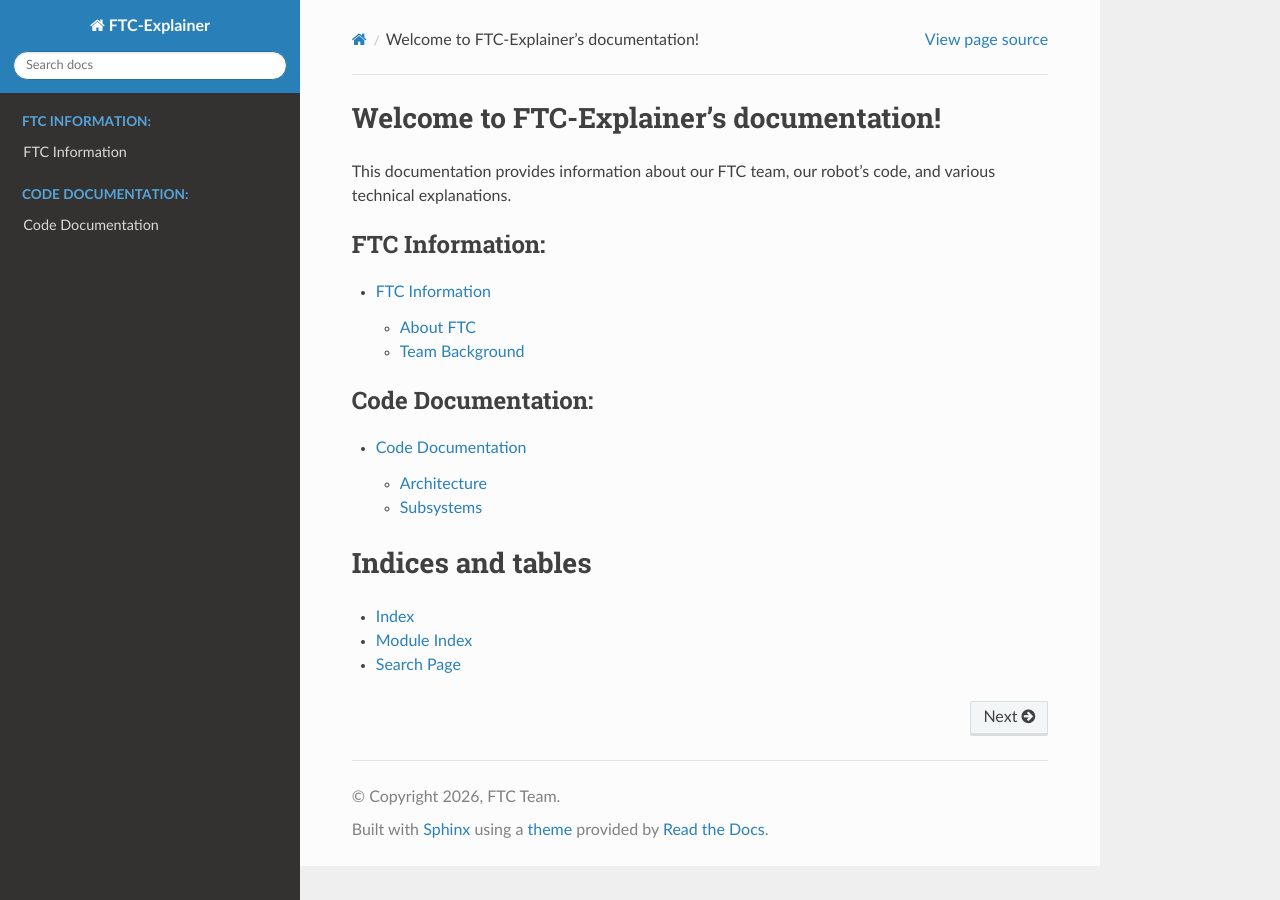
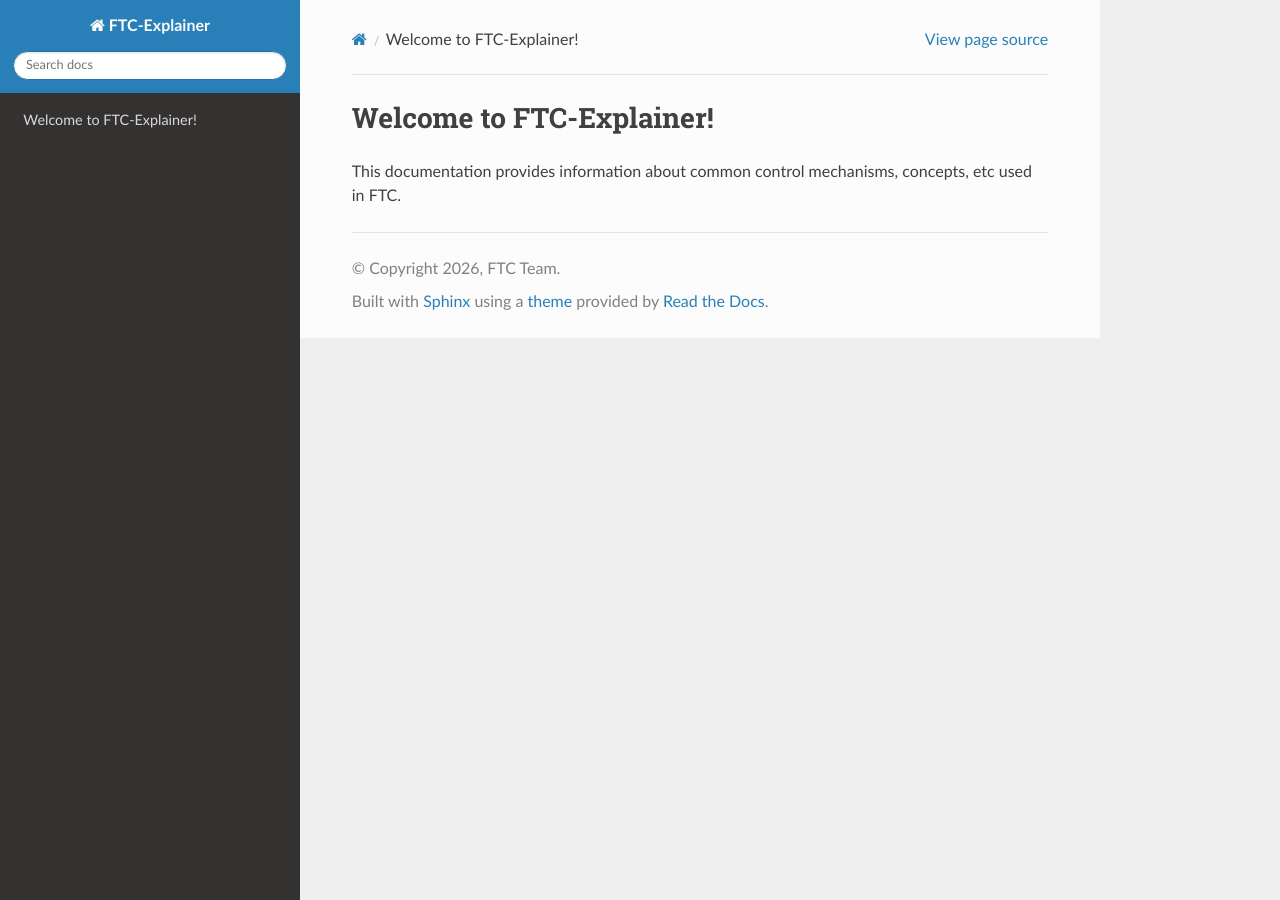
Before and after one commit to Earth1283/FTC-Explainer, a Sphinx documentation site: the page built from docs/source/index.rst, in a window 1280 px wide. Built offline with Sphinx 7.4.7 and the Read the Docs theme 3.1.0, drawn with Linux system fonts in a browser that asks for light colours.

Commit message:
feat: repo ini complete

```diff
--- a/docs/requirements.txt
+++ b/docs/requirements.txt
@@ -1,2 +1,3 @@
 sphinx>=7.0.0
 sphinx-rtd-theme>=2.0.0
+sphinxcontrib-mermaid
--- a/docs/source/conf.py
+++ b/docs/source/conf.py
@@ -16,6 +16,7 @@ release = '0.1'
 
 extensions = [
     'sphinx_rtd_theme',
+    'sphinxcontrib.mermaid',
 ]
 
 templates_path = ['_templates']
--- a/docs/source/index.rst
+++ b/docs/source/index.rst
@@ -3,26 +3,8 @@
    You can adapt this file completely to your liking, but it should at least
    contain the root `toctree` directive.
 
-Welcome to FTC-Explainer's documentation!
-=========================================
+Welcome to FTC-Explainer!
+=========================
 
-This documentation provides information about our FTC team, our robot's code, and various technical explanations.
-
-.. toctree::
-   :maxdepth: 2
-   :caption: FTC Information:
-
-   ftc_info
-
-.. toctree::
-   :maxdepth: 2
-   :caption: Code Documentation:
-
-   code_docs
-
-Indices and tables
-==================
-
-* :ref:`genindex`
-* :ref:`modindex`
-* :ref:`search`
+This documentation provides information about common control mechanisms, concepts, etc
+used in FTC.
```
Also changed, not shown: docs/source/code_docs.rst (deleted, +0 -15 lines), docs/source/ftc_info.rst (deleted, +0 -12 lines).
